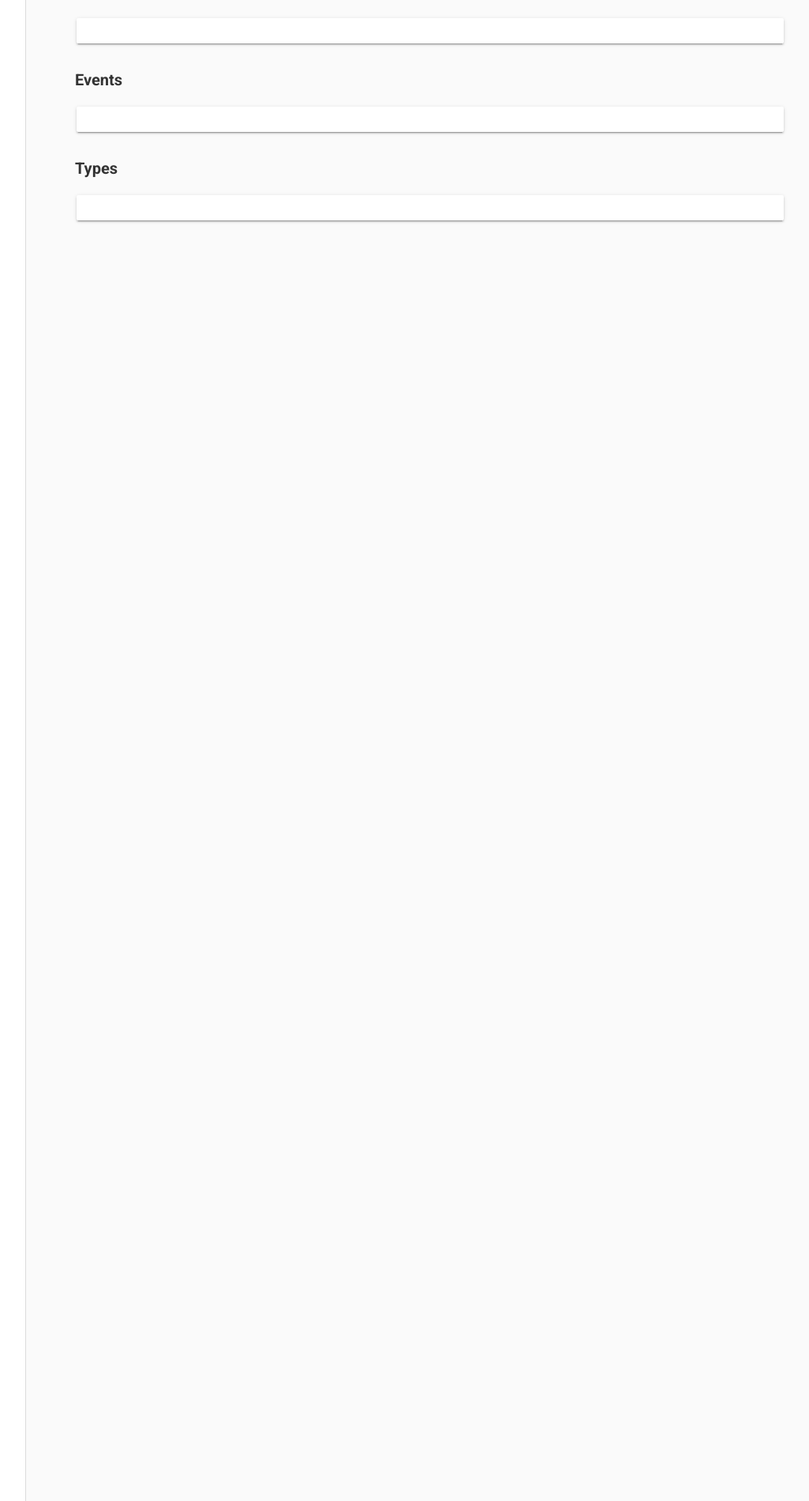
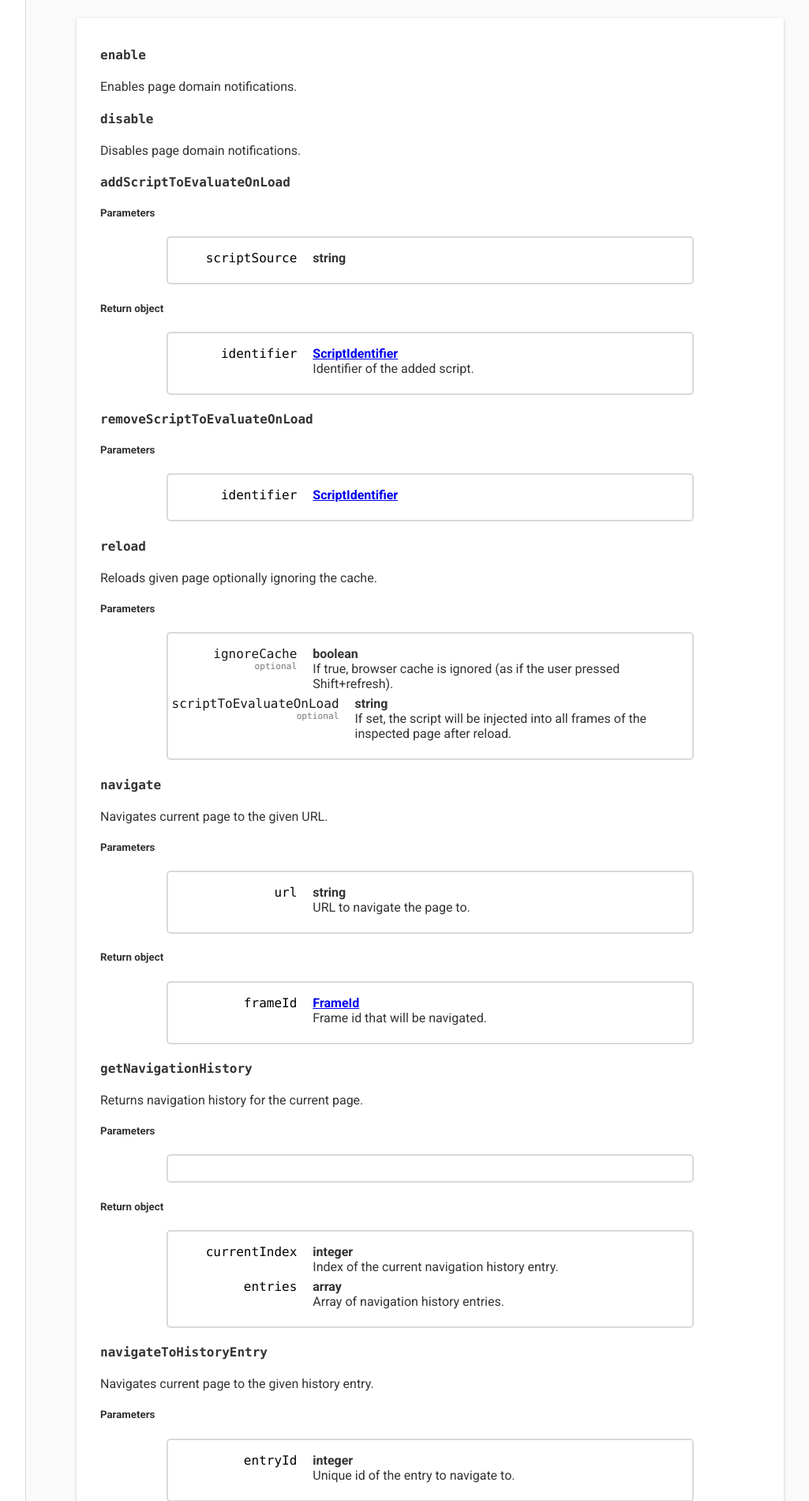
Before and after one commit to ChromeDevTools/devtools-protocol, a Jekyll site: the page built from _domains/Page.html, in a window 1280 px wide. Shown: the part 320-2220 px from the top of the page at 79% size, without its empty margins (223-1248 px from the left). Built offline with Jekyll 4.4.1, drawn with Linux system fonts in a browser that asks for light colours; some of the changed text lies outside the part shown.

Commit message:
methods events and types moved to Jekyll

```diff
--- a/_includes/domain.html
+++ b/_includes/domain.html
@@ -11,42 +11,26 @@
 {% if domain.commands %}
 <h3>Methods</h3>
 <paper-material elevation="1" class="methods">
-  <template is="dom-repeat" items="{{domain.methods}}" as="method">
-    <viewer-method
-      name="{{method.name}}"
-      description="{{method.description}}"
-      parameters="{{method.parameters}}"
-      returns="{{method.returns}}"
-      ></viewer-method>
-  </template>
+  {% for method in domain.commands %}
+    {% include method.html %}
+  {% endfor %}
 </paper-material>
 {% endif %}
 
 {% if domain.events %}
 <h3>Events</h3>
 <paper-material elevation="1" class="events">
-  <template is="dom-repeat" items="{{domain.events}}" as="event">
-    <viewer-method
-      name="{{event.name}}"
-      description="{{event.description}}"
-      parameters="{{event.parameters}}"
-      ></viewer-method>
-  </template>
+  {% for method in domain.events %}
+    {% include method.html %}
+  {% endfor %}
 </paper-material>
 {% endif %}
 
 {% if domain.types %}
 <h3>Types</h3>
 <paper-material elevation="1" class="types">
-  <template is="dom-repeat" items="{{domain.types}}" as="type">
-    <viewer-type
-      name="{{type.id}}"
-      description="{{type.description}}"
-      type="{{type.type}}"
-      object-properties="{{type.properties}}"
-      allowed-values="{{type.enum}}"
-      array-items="{{type.items}}"
-      ></viewer-type>
-  </template>
+  {% for type in domain.types %}
+    {% include type.html %}
+  {% endfor %}
 </paper-material>
 {% endif %}
--- /dev/null
+++ b/_includes/method.html
@@ -0,0 +1,25 @@
+<div>
+  <h4 class="method-name monospace" id="method-{{method.name}}">{{method.name}}</h4>
+
+  <p class="method-description">
+    {{method.description}}
+  </p>
+
+  {% if method.parameters %}
+  <h5>Parameters</h5>
+  <dl class="parameter-list">
+    {% for param in method.parameters %}
+      {% include param.html %}
+    {% endfor %}
+  </dl>
+  {% endif %}
+
+  {% if method.returns %}
+  <h5>Return object</h5>
+  <dl class="parameter-list">
+    {% for param in method.returns %}
+      {% include param.html %}
+    {% endfor %}
+  </dl>
+  {% endif %}
+</div>
--- /dev/null
+++ b/_includes/param.html
@@ -0,0 +1,12 @@
+<div class="param-pair">
+  <dt class="param-name monospace {% if param.optional %}optional{% endif %}">{{param.name}}</dt>
+  <dd class="param-def">
+    {% if param.type %}
+    <span class="param-type">{{ param.type }}</span>
+    {% endif %}
+    {% if param["$ref"] %}
+    <span class="param-type"><a href='{{ site.baseurl }}{{ page.url }}#type-{{ param["$ref"] }}'>{{ param["$ref"] }}</a></span>
+    {% endif %}
+    {{ param.description }}
+  </dd>
+</div>
--- /dev/null
+++ b/_includes/type.html
@@ -0,0 +1,20 @@
+<div>
+  <h4 class="type-name monospace" id="type-{{type.id}}">{{type.id}}</h4>
+
+  <p class="type-description"><html-echo html="{{type.description}}"></html-echo></p>
+  <p class="type-type">Type: <strong>{{type.type}}</strong></p>
+
+  {% if type.properties %}
+  <h5>Properties</h5>
+  <dl class="parameter-list">
+    {% for param in type.properties %}
+      {% include param.html %}
+    {% endfor %}
+  </dl>
+  {% endif %}
+
+  {% if type.allowedValues %}
+  <h5>Allowed values</h5>
+  <p>{{joinValues(allowedValues)}}</p>
+  {% endif %}
+</div>
--- a/styles/app-theme.html
+++ b/styles/app-theme.html
@@ -197,6 +197,60 @@
     }
   }
 
+  .parameter-list {
+    border: 2px solid hsl(0, 0%, 85%);
+    border-radius: 5px;
+    margin: 0 10%;
+  }
+
+  @media (max-width: 980px) {
+    .parameter-list {
+      margin: 0;
+    }
+  }
+
+  .param-pair {
+    display: flex;
+    align-items: baseline;
+    margin-bottom: 6px;
+  }
+  .param-pair:hover {
+    background: hsla(0, 100%, 100%, 0.6);
+    border-radius: 5px;
+  }
+
+  dt {
+    flex: 1 0 0;
+    text-align: right;
+    color: black;
+    word-wrap: break-word;
+  }
+  dd {
+    flex: 3 0 0;
+    margin-left: 20px;
+
+    display: flex;
+    flex-direction: column;
+  }
+  dt, dd {
+    vertical-align: text-top;
+  }
+
+  .param-type {
+    font-weight: bold;
+  }
+
+  .optional {
+    opacity: .9;
+  }
+
+  .optional:after {
+    content: "optional";
+    opacity: .6;
+    font-size: 70%;
+    display: block;
+  }
+
   /* Material Design Adaptive Breakpoints */
   /*
     Below you'll find CSS media queries based on the breakpoint guidance
```
